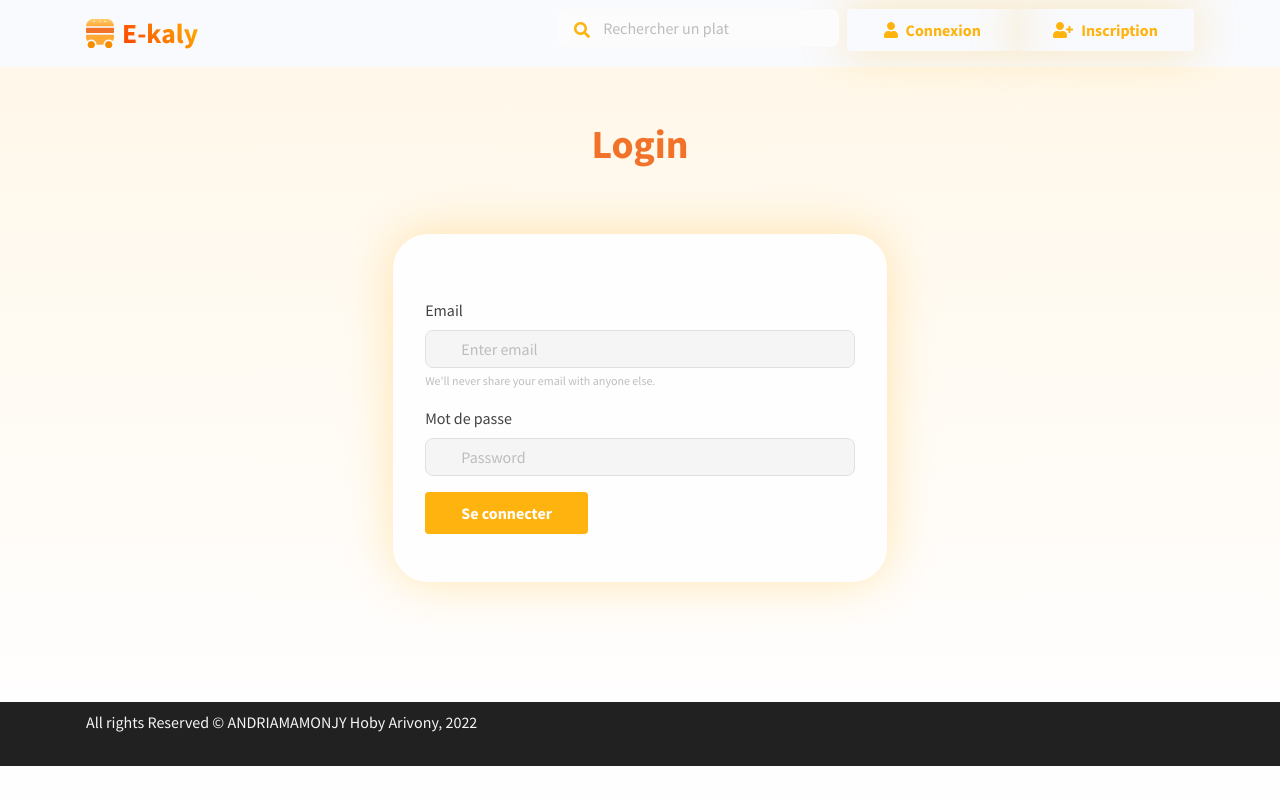
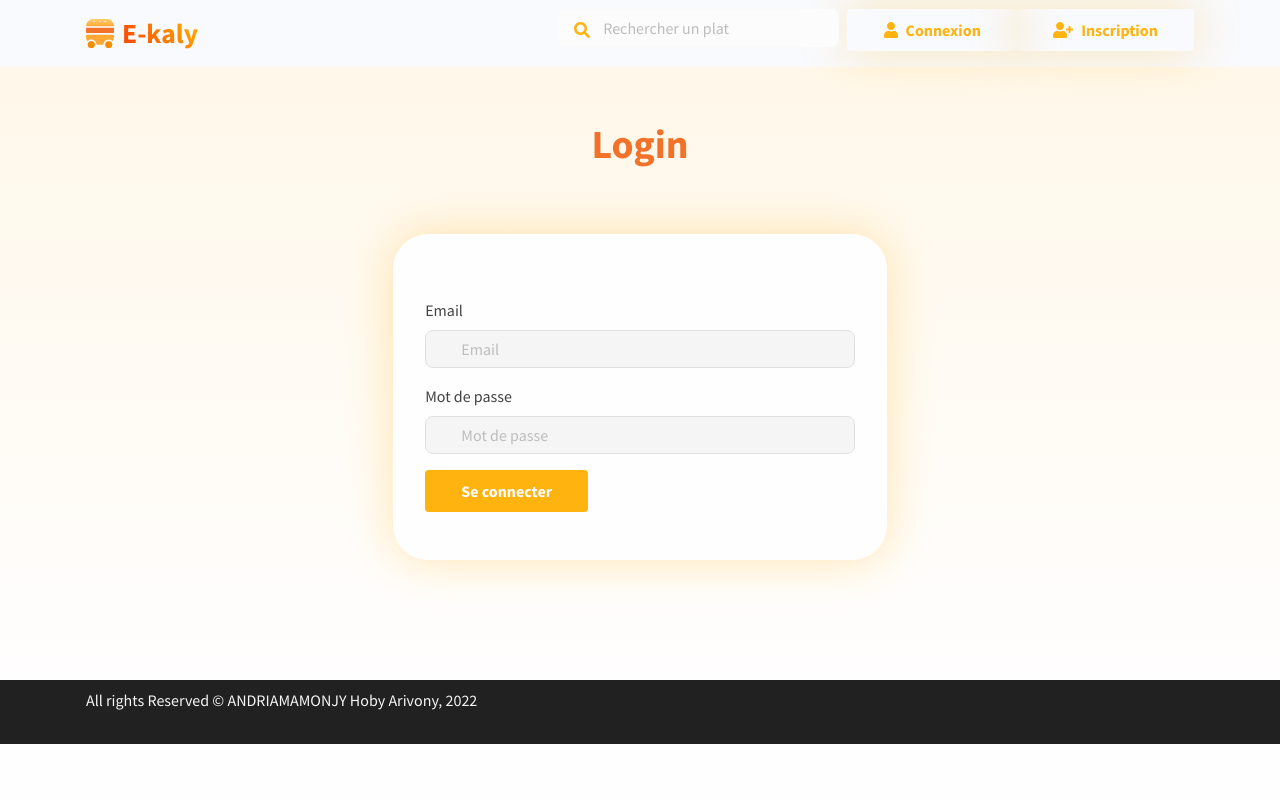
Before and after one commit to Hobyy19/m1p9mean-hobyarivony, an Angular app in the folder frontend/: page /login in a window 1280 px wide. Built offline with nearby package versions, Linux system fonts and the light colour scheme; what ng-http-loader, ngx-echarts would draw is missing.

Commit message:
rectification faute inscription et login

```diff
--- a/frontend/src/app/registration/inscription/inscription.component.html
+++ b/frontend/src/app/registration/inscription/inscription.component.html
@@ -20,7 +20,6 @@
                                   <select class="form-control" id="exampleFormControlSelect1" formControlName="profil">
                                     <option value="Client">Client</option>
                                     <option value="Restaurant">Restaurant</option>
-                                    <option value="Administrateur">Admin</option>
                                   </select>
                                 </div>
                                 <div class="form-group">
--- a/frontend/src/app/security/login/login.component.html
+++ b/frontend/src/app/security/login/login.component.html
@@ -18,8 +18,7 @@
                             <form [formGroup]="userForm" (ngSubmit)="onSubmit()">
                                 <div class="form-group">
                                   <label for="inputEmail">Email</label>
-                                  <input type="email" class="form-control" formControlName="email" id="exampleInputEmail1" aria-describedby="emailHelp" placeholder="Enter email">
-                                  <small id="emailHelp" class="form-text text-muted">We'll never share your email with anyone else.</small>
+                                  <input type="email" class="form-control" formControlName="email" id="exampleInputEmail1" aria-describedby="emailHelp" placeholder="Email">
                                     <div
                                         class="invalid-feedback"
                                         *ngIf="submitted && myForm['email'].errors?.['required']"
@@ -29,7 +28,7 @@
                                 </div>
                                 <div class="form-group">
                                   <label for="inputPassword">Mot de passe</label>
-                                  <input type="password" class="form-control" formControlName="password" id="exampleInputPassword1" placeholder="Password">
+                                  <input type="password" class="form-control" formControlName="password" id="exampleInputPassword1" placeholder="Mot de passe">
                                   <div
                                   class="invalid-feedback"
                                   *ngIf="submitted && myForm['password'].errors?.['required']"
```
